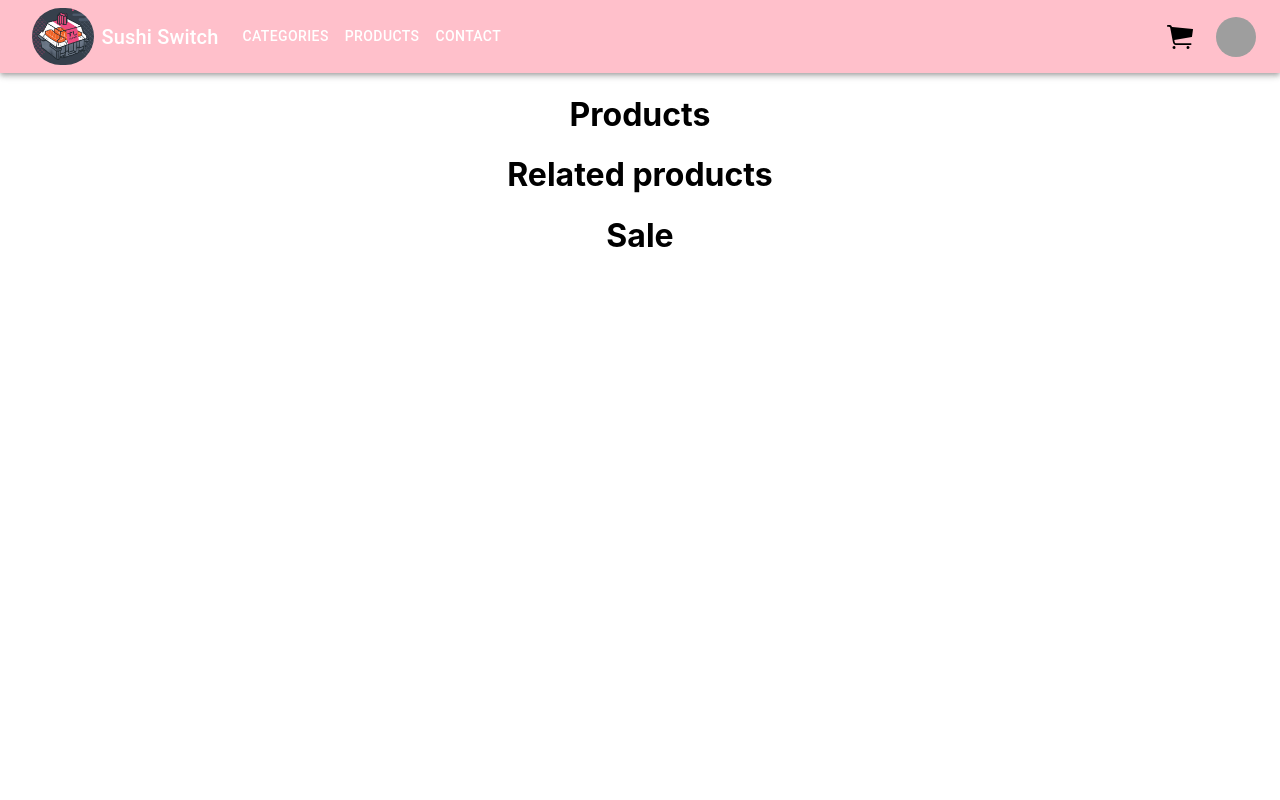
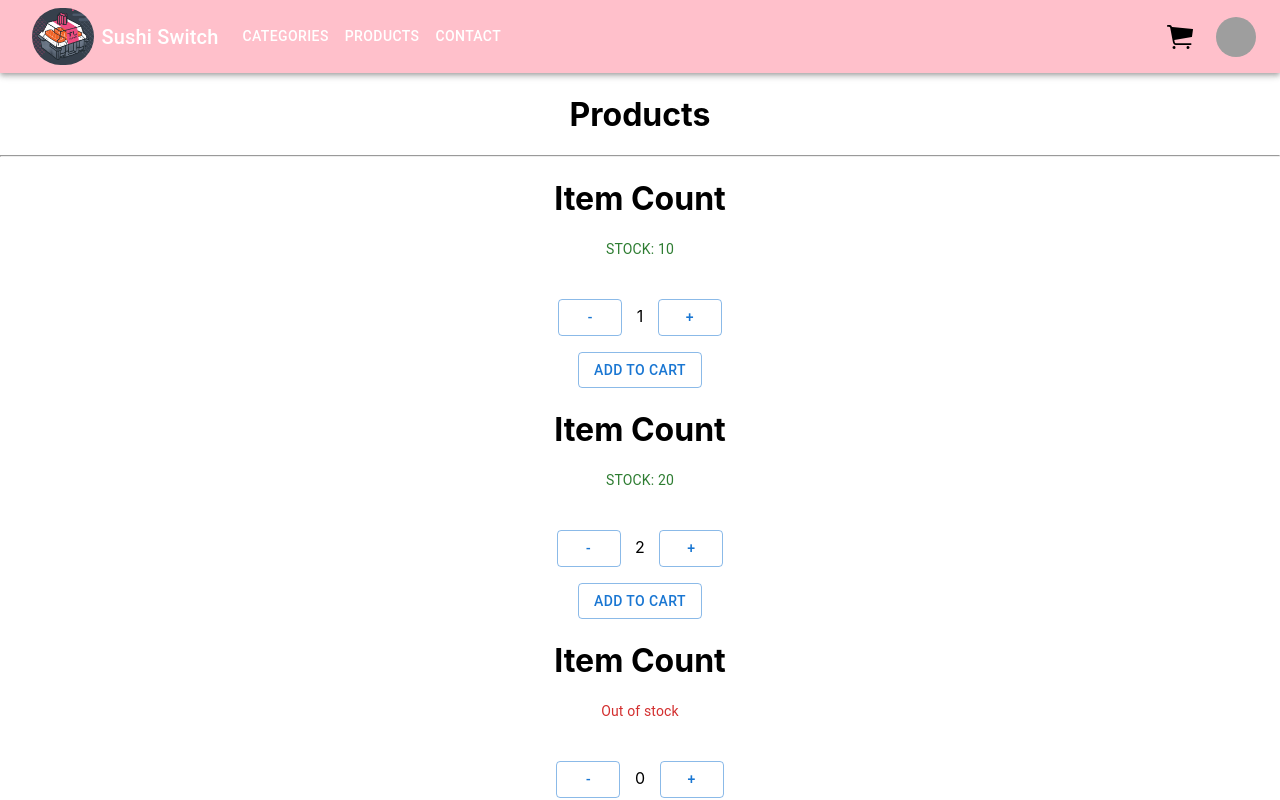
Before and after one commit to andreaq99/sushi-switch-app-Andrea-Quiroga, a React (Create React App) app: page / in a window 1280 px wide. Shown: the top 800 px of the page. Built offline with nearby package versions, Linux system fonts and the light colour scheme; grey boxes are pictures that could not be loaded.

Commit message:
Agregando contador, Andrea Quiroga

```diff
--- a/src/App.js
+++ b/src/App.js
@@ -3,6 +3,7 @@ import './App.css';
 //import components
 import NavBar from './components/NavBar/NavBar';
 import ItemListContainer from './components/ItemListContainer/ItemListContainer';
+import ItemCount from './components/ItemCount/ItemCount';
 
 function App() {
   return (
@@ -10,6 +11,12 @@ function App() {
 
     <NavBar/>
     <ItemListContainer greeting='Products' />
+
+    <hr/>
+    <ItemCount stock={10} initial={1}/>
+    <ItemCount stock={20} initial={2}/>
+    <ItemCount stock={0} initial={0}/>
+    <hr/>
     <ItemListContainer greeting='Related products' />
     <ItemListContainer greeting='Sale' />
     </div>
--- /dev/null
+++ b/src/components/ItemCount/ItemCount.jsx
@@ -0,0 +1,48 @@
+
+import { Button, Typography } from "@mui/material";
+import React, { useState } from "react";
+
+const ItemCount = (props) => {
+
+    const [count, setCount] = useState(props.initial)
+
+    function handleAdd() {
+        if (count < props.stock) {
+            setCount(count + 1);
+        }
+    }
+
+    function handleSubstract() {
+        if (count > 1) {
+            setCount(count - 1);
+        }
+    }
+
+    function handleAddToCart() {
+
+        if (props.stock !== 0) {
+            alert("Added to cart " + count + " item");
+        }
+    }
+
+    return (
+        <>
+            <h1>Item Count</h1>
+            {props.stock !== 0 ?
+                <Typography sx={{ mb: 5 }} variant="body2" color="success.main">STOCK: {props.stock}</Typography> :
+                <Typography sx={{ mb: 5 }} variant="body2" color="error.main">Out of stock</Typography>}
+            <div>
+                <Button onClick={handleSubstract} variant="outlined" >-</Button>
+                <span style={{ margin: '10px' }}> {count} </span>
+                <Button onClick={handleAdd} variant="outlined">+</Button>
+            </div>
+            <div>
+                <Button onClick={handleAddToCart} variant="outlined" sx={{ mt: 2 }}>Add to cart</Button>
+            </div>
+        </>
+
+    )
+
+};
+
+export default ItemCount;
```
Also changed, not shown: src/assets/Sushi-logo.png (added), src/components/ItemCount/ItemCount.css (added).
